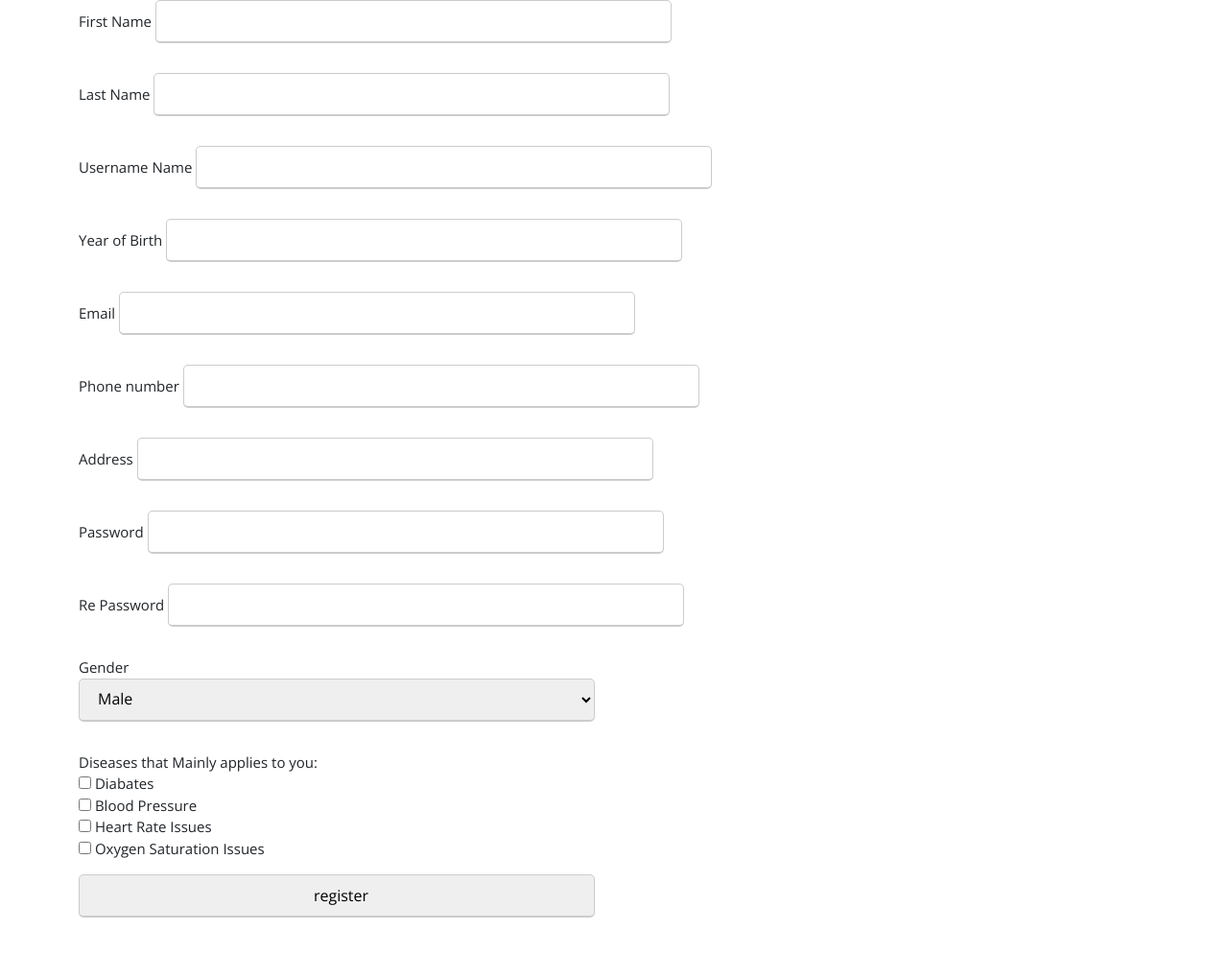
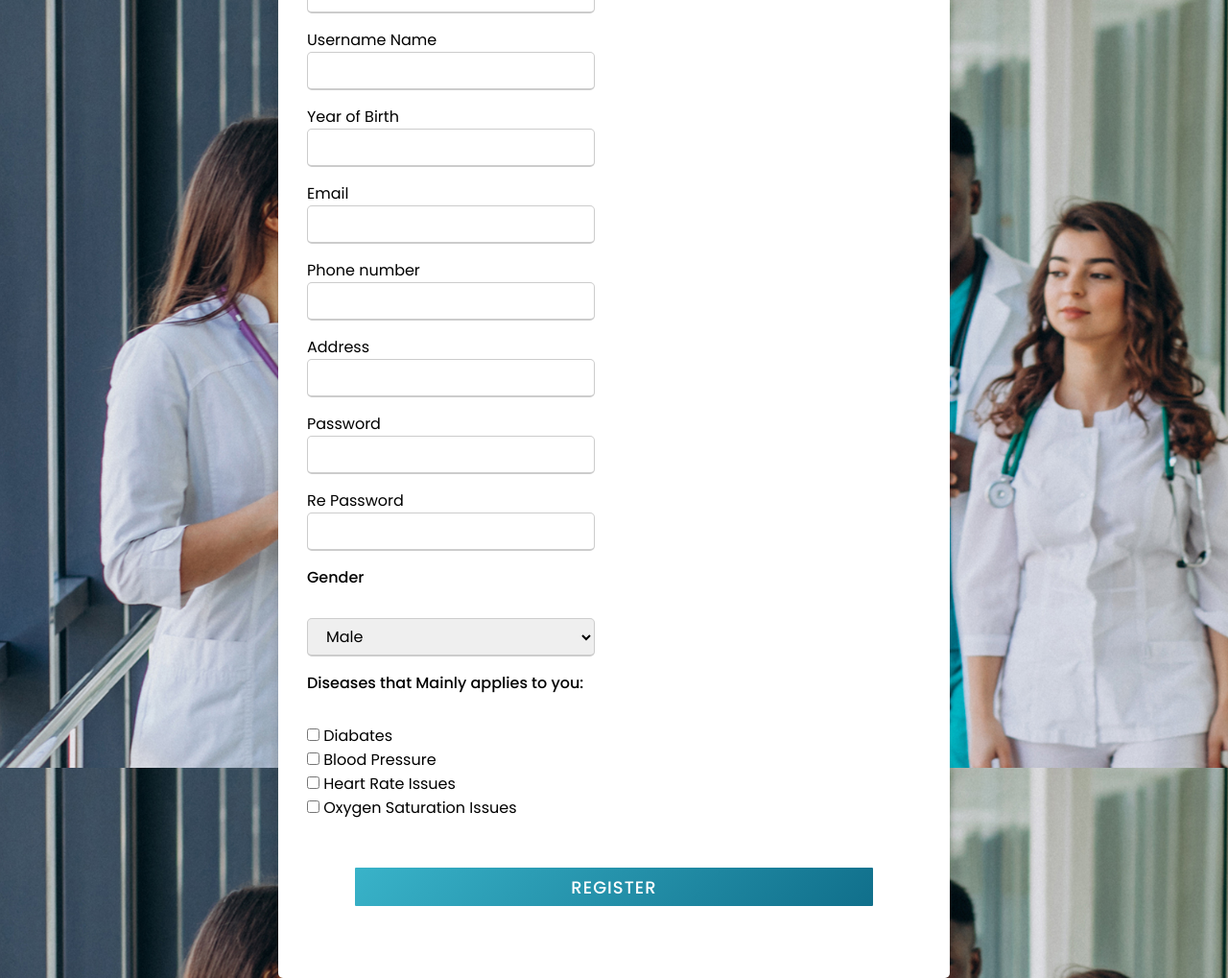
Before and after one commit to SannanAliOfficial/Relief, a PHP site: page /test.php in a window 1280 px wide. Shown: the whole page at 96% size. Before the commit the page ends 956 px from the top, so only its background shows below. Run offline with PHP 8.4, Linux system fonts and the light colour scheme; data that the repository does not hold is empty.

Commit message:
finalizing test

```diff
--- a/styles.css
+++ b/styles.css
@@ -19,8 +19,7 @@ body{
 }
 
 .container{
-  max-width: 700px;
-  width: 100%;
+  width: 700px;
   background-color: #fff;
   padding: 25px 30px;
   border-radius: 5px;
--- a/test.php
+++ b/test.php
@@ -67,76 +67,135 @@
 <!doctype html>
 <html>
 <head>
-	<meta charset="utf-8">
-	<!--For responsive		-->
-	<meta name="viewport" content="width=device-width, initial-scale=1.0">
-
 	<link rel="icon" href="images/logo.png">
-	<title>RELIEF</title>
-
-	<!--Owl Carousel	-->
-	<link rel="stylesheet" href="https://cdnjs.cloudflare.com/ajax/libs/OwlCarousel2/2.3.4/assets/owl.carousel.min.css"  />
-	<link rel="stylesheet" href="https://cdnjs.cloudflare.com/ajax/libs/OwlCarousel2/2.3.4/assets/owl.theme.default.css"  />
-
-
-	<!--Bootstra CSS	-->
-	<link rel="stylesheet" href="css/bootstrap.min.css" type="text/css">
-
-	<!--Custom Style CSS	-->
-	<link rel="stylesheet" href="css/style.css" type="text/css">
+    <title>SignUp Form | RELIEF </title>
+    <meta charset="UTF-8">
+    <link rel="stylesheet" href="styles.css">
+    <meta name="viewport" content="width=device-width, initial-scale=1.0">
 </head>
 
 <body>
     <form method="post" action="test.php">
-        <div class="container content">
-            <p class="details input-box">
-                <label>First Name</label>
-                <input type="text" name="PFirst_name" style="margin-bottom: 15px; width: calc(100% / 2 - 20px); height: 45px; outline: none; font-size: 16px; border-radius: 5px; padding-left: 15px; border: 1px solid #ccc; border-bottom-width: 2px;">
+        <div class="container">
+            <p class="title">SIGNUP FORM</p><br>
+            <p class="input-box">
+                <label class="details" >First Name</label><br>
+                <input style="margin-bottom: 15px;
+                width: calc(100% / 2 - 20px); height: 40px;
+                outline: none;
+                font-size: 16px;
+                border-radius: 5px;
+                padding-left: 15px;
+                border: 1px solid #ccc;
+                border-bottom-width: 2px;" type="text" name="PFirst_name" >
             </p>
 
-            <p class="details input-box">
-                <label>Last Name</label>
-                <input type="text" name="PLast_name" style="margin-bottom: 15px; width: calc(100% / 2 - 20px); height: 45px; outline: none; font-size: 16px; border-radius: 5px; padding-left: 15px; border: 1px solid #ccc; border-bottom-width: 2px;">
+            <p class="input-box">
+                <label class="details">Last Name</label><br>
+                <input style="margin-bottom: 15px;
+                width: calc(100% / 2 - 20px); height: 40px;
+                outline: none;
+                font-size: 16px;
+                border-radius: 5px;
+                padding-left: 15px;
+                border: 1px solid #ccc;
+                border-bottom-width: 2px;" type="text" name="PLast_name" >
             </p>
 
-            <p class="details input-box">
-                <label>Username Name</label>
-                <input type="text" name="PUsername" style="margin-bottom: 15px; width: calc(100% / 2 - 20px); height: 45px; outline: none; font-size: 16px; border-radius: 5px; padding-left: 15px; border: 1px solid #ccc; border-bottom-width: 2px;">
+            <p class="input-box">
+                <label class="details">Username Name</label><br>
+                <input style="margin-bottom: 15px;
+                width: calc(100% / 2 - 20px); height: 40px;
+                outline: none;
+                font-size: 16px;
+                border-radius: 5px;
+                padding-left: 15px;
+                border: 1px solid #ccc;
+                border-bottom-width: 2px;" type="text" name="PUsername" >
             </p>
 
-            <p class="details input-box">
-                <label>Year of Birth</label>
-                <input type="text" name="PDOB" style="margin-bottom: 15px; width: calc(100% / 2 - 20px); height: 45px; outline: none; font-size: 16px; border-radius: 5px; padding-left: 15px; border: 1px solid #ccc; border-bottom-width: 2px;">
+            <p class="input-box">
+                <label class="details">Year of Birth</label><br>
+                <input style="margin-bottom: 15px;
+                width: calc(100% / 2 - 20px); height: 40px;
+                outline: none;
+                font-size: 16px;
+                border-radius: 5px;
+                padding-left: 15px;
+                border: 1px solid #ccc;
+                border-bottom-width: 2px;" type="text" name="PDOB" >
             </p>
 
-            <p class="details input-box">
-                <label>Email</label>
-                <input type="Email" name="PEmail" style="margin-bottom: 15px; width: calc(100% / 2 - 20px); height: 45px; outline: none; font-size: 16px; border-radius: 5px; padding-left: 15px; border: 1px solid #ccc; border-bottom-width: 2px;">
+            <p class="input-box">
+                <label class="details">Email</label><br>
+                <input style="margin-bottom: 15px;
+                width: calc(100% / 2 - 20px); height: 40px;
+                outline: none;
+                font-size: 16px;
+                border-radius: 5px;
+                padding-left: 15px;
+                border: 1px solid #ccc;
+                border-bottom-width: 2px;" type="Email" name="PEmail" >
             </p>
 
-            <p class="details input-box">
-                <label>Phone number</label>
-                <input type="text" name="PPhone_number" style="margin-bottom: 15px; width: calc(100% / 2 - 20px); height: 45px; outline: none; font-size: 16px; border-radius: 5px; padding-left: 15px; border: 1px solid #ccc; border-bottom-width: 2px;">
+            <p class="input-box">
+                <label class="details">Phone number</label><br>
+                <input style="margin-bottom: 15px;
+                width: calc(100% / 2 - 20px); height: 40px;
+                outline: none;
+                font-size: 16px;
+                border-radius: 5px;
+                padding-left: 15px;
+                border: 1px solid #ccc;
+                border-bottom-width: 2px;" type="text" name="PPhone_number" >
             </p>
 
-            <p class="details input-box">
-                <label>Address</label>
-                <input type="text" name="PAddress" style="margin-bottom: 15px; width: calc(100% / 2 - 20px); height: 45px; outline: none; font-size: 16px; border-radius: 5px; padding-left: 15px; border: 1px solid #ccc; border-bottom-width: 2px;">
+            <p class="input-box">
+                <label class="details">Address</label><br>
+                <input style="margin-bottom: 15px;
+                width: calc(100% / 2 - 20px); height: 40px;
+                outline: none;
+                font-size: 16px;
+                border-radius: 5px;
+                padding-left: 15px;
+                border: 1px solid #ccc;
+                border-bottom-width: 2px;" type="text" name="PAddress" >
             </p>
 
-            <p class="details input-box">
-                <label>Password</label>
-                <input type="password" name="PPassword" style="margin-bottom: 15px; width: calc(100% / 2 - 20px); height: 45px; outline: none; font-size: 16px; border-radius: 5px; padding-left: 15px; border: 1px solid #ccc; border-bottom-width: 2px;">
+            <p class="input-box">
+                <label class="details">Password</label><br>
+                <input style="margin-bottom: 15px;
+                width: calc(100% / 2 - 20px); height: 40px;
+                outline: none;
+                font-size: 16px;
+                border-radius: 5px;
+                padding-left: 15px;
+                border: 1px solid #ccc;
+                border-bottom-width: 2px;" type="password" name="PPassword" >
             </p>
 
-            <p class="details input-box">
-                <label>Re Password</label>
-                <input type="password" name="PRe_Password" style="margin-bottom: 15px; width: calc(100% / 2 - 20px); height: 45px; outline: none; font-size: 16px; border-radius: 5px; padding-left: 15px; border: 1px solid #ccc; border-bottom-width: 2px;">
+            <p class="input-box">
+                <label class="details">Re Password</label><br>
+                <input style="margin-bottom: 15px;
+                width: calc(100% / 2 - 20px); height: 40px;
+                outline: none;
+                font-size: 16px;
+                border-radius: 5px;
+                padding-left: 15px;
+                border: 1px solid #ccc;
+                border-bottom-width: 2px;" type="password" name="PRe_Password" >
             </p>
 
-            <p class="details input-box">
-                <span for="PGender" name='PGender'>Gender</span><br>
-                <select  name="PGender" id="PGender" style="margin-bottom: 15px; width: calc(100% / 2 - 20px); height: 45px; outline: none; font-size: 16px; border-radius: 5px; padding-left: 15px; border: 1px solid #ccc; border-bottom-width: 2px;">
+            <p class="input-box">
+                <span for="PGender" name='PGender' class="details">Gender</span><br>
+                <select style="margin-bottom: 15px;
+                width: calc(100% / 2 - 20px); height: 40px;
+                outline: none;
+                font-size: 16px;
+                border-radius: 5px;
+                padding-left: 15px;
+                border: 1px solid #ccc;
+                border-bottom-width: 2px;" name="PGender" id="PGender" >
                 <option value="M">Male</option>
                 <option value="F">Female</option>
                 <option value="O">Others</option>
@@ -144,8 +203,8 @@
             </p>
 
 
-            <p class="details input-box">
-                <span class="details" style="font-weight: 500;">Diseases that Mainly applies to you:</span><br>
+            <p class="input-box">
+                <span class="details" >Diseases that Mainly applies to you:</span><br>
                 <input type="checkbox" name='PDiseases' id='D' value="D">
                 <label for="D">Diabates</label><br>
                 <input type="checkbox" name='PDiseases' id='BP' value="BP">
@@ -156,8 +215,8 @@
                 <label for="OS">Oxygen Saturation Issues</label>
             </p>
 
-            <p>
-                <input type="submit" value="register" style="margin-bottom: 15px; width: calc(100% / 2 - 20px); height: 45px; outline: none; font-size: 16px; border-radius: 5px; padding-left: 15px; border: 1px solid #ccc; border-bottom-width: 2px;">
+            <p class="button">
+                <input type="submit" value="REGISTER" >
             </p>
         </div>
 
```
